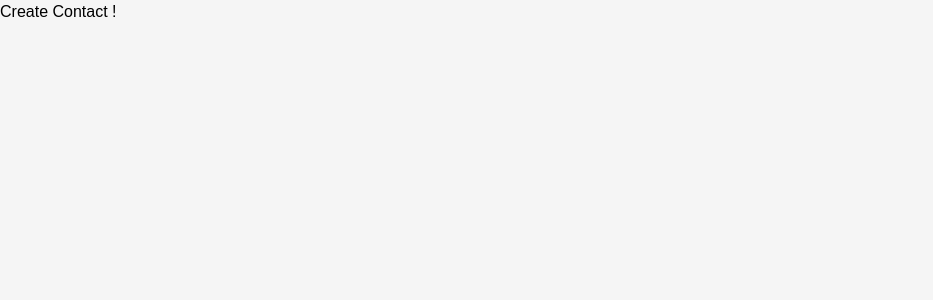
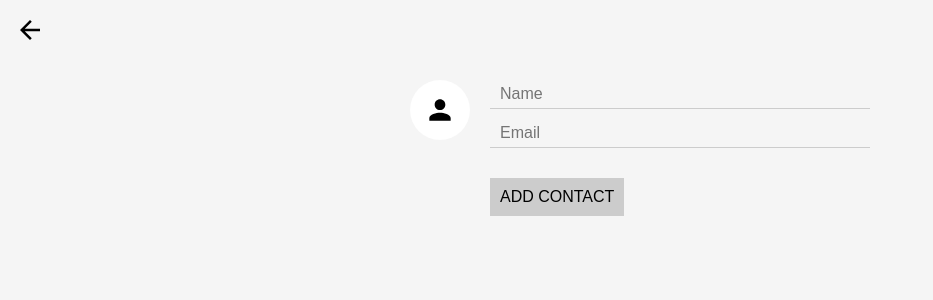
Before and after one commit to manvigupta1987/webDev, a React (Create React App) app: page /create in a window 1280 px wide. Shown: the top 300 px of the page, without its empty margins (0-933 px from the left). Built offline with nearby package versions, Linux system fonts and the light colour scheme; no server answers.

Commit message:
react:router-component and add contact screen changes

```diff
--- a/package.json
+++ b/package.json
@@ -4,9 +4,11 @@
   "private": true,
   "dependencies": {
     "escape-string-regexp": "^1.0.5",
+    "form-serialize": "^0.7.2",
     "prop-types": "^15.6.2",
     "react": "^16.5.2",
     "react-dom": "^16.5.2",
+    "react-router-dom": "^4.3.1",
     "react-scripts": "2.0.4",
     "sort-by": "^1.2.0"
   },
--- a/src/App.js
+++ b/src/App.js
@@ -2,12 +2,12 @@
 import ListContacts from './ListContacts';
 import * as ContactsAPI from './utils/ContactsAPI'
 import CreateContact from './CreateContact'
+import { Route } from 'react-router-dom'
 
 class App extends Component {
   //this state is maintained inside the component. Whenever the state changes for example: pressing the
   //remove button and delete items, react is able to manage the state.
   state = {
-    screen: 'list',
     contacts : []
   }
   componentDidMount() {
@@ -21,20 +21,34 @@
     }))
     ContactsAPI.remove(contact)
   }
+  createContact = (contact)=>{
+    ContactsAPI.create(contact).then(contact=>{
+      this.setState(state=>({
+        contacts: state.contacts.concat([contact])
+      }))
+    })
 
+  }
+
+  //use render method with route when you need to pass the props to the component else you can simply
+  //use component with render method.
   render(){
     return (
       <div className="app">
-      {this.state.screen === 'list' && (
+      <Route exact path="/" render={()=>(
         <ListContacts
           onDeleteContact={this.removeContact}
           contacts = {this.state.contacts}
-          onNavigate = {()=>{this.setState({screen: 'create'})}}
         />
-      )}
-      {this.state.screen === 'create' && (
-        <CreateContact/>
-      )}
+      )}/>
+      <Route path="/create" render={({history})=>(
+        <CreateContact
+          onCreateContact={(contact)=>{
+            this.createContact(contact)
+            history.push('/')
+          }}
+        />
+        )}/>
       </div>
     )
   }
--- a/src/CreateContact.js
+++ b/src/CreateContact.js
@@ -1,10 +1,35 @@
 import React, {Component} from 'react'
+import { Link } from 'react-router-dom'
+import ImageInput from './ImageInput'
+import serializeForm from 'form-serialize'
 
 class CreateContact extends Component {
+	handleSubmit=(e)=> {
+		//to stop browser no longer submit the form for us.
+		e.preventDefault()
+		//e.target contains the form fields
+		const values = serializeForm(e.target, {hash:true})
+		if(this.props.onCreateContact)
+			this.props.onCreateContact(values)
+	}
 
 	render(){
 		return(
-			<div>Create Contact !</div>
+			<div>
+			<Link className="close-create-contact" to="/">Close</Link>
+			<form onSubmit={this.handleSubmit} className="create-contact-form">
+				<ImageInput
+					className="create-contact-avatar-input"
+					name="avatarURL"
+					maxHeight={64}
+				/>
+				<div className="create-contact-details">
+					<input type="text" name="name" placeholder="Name"/>
+					<input type="text" name="email" placeholder="Email"/>
+					<button>Add Contact</button>
+				</div>
+			</form>
+			</div>
 		)
 	}
 }
--- a/src/ImageInput.js
+++ b/src/ImageInput.js
@@ -1,5 +1,9 @@
 import React from 'react'
 import PropTypes from 'prop-types'
+
+//The ImageInput component is a custom <input> that dynamically reads and resizes
+//image files before submitting them to the server as data URLs. It also shows a
+//preview of the image.
 
 const readFileAsDataURL = (file) =>
   new Promise(resolve => {
--- a/src/ListContacts.js
+++ b/src/ListContacts.js
@@ -1,5 +1,6 @@
 import React, {Component} from 'react'
 import PropTypes from 'prop-types'
+import { Link } from 'react-router-dom'
 import escapeRegExp from 'escape-string-regexp'
 import sortBy from 'sort-by'
 
@@ -46,12 +47,11 @@
 					value={query}
 					onChange={(event)=>{this.updateQuery(event.target.value)}}
 				/>
-			<a
-				href="#create"
-				onClick={this.props.onNavigate()}
+			<Link
+				to="/create"
 				className="add-contact">
 				Add Contact
-			</a>
+			</Link>
 			</div>
 			{showingContacts.length !== contacts.length && (
 				<div className='showing-contacts'>
```
Also changed, not shown: src/index.js (+9 -1 lines), 1 other file (tests, documents, lock files or other folders).
